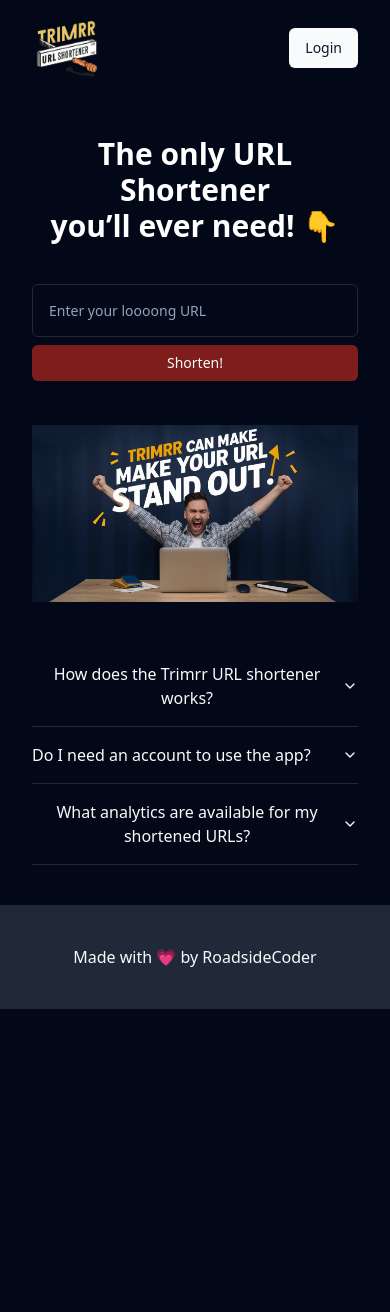
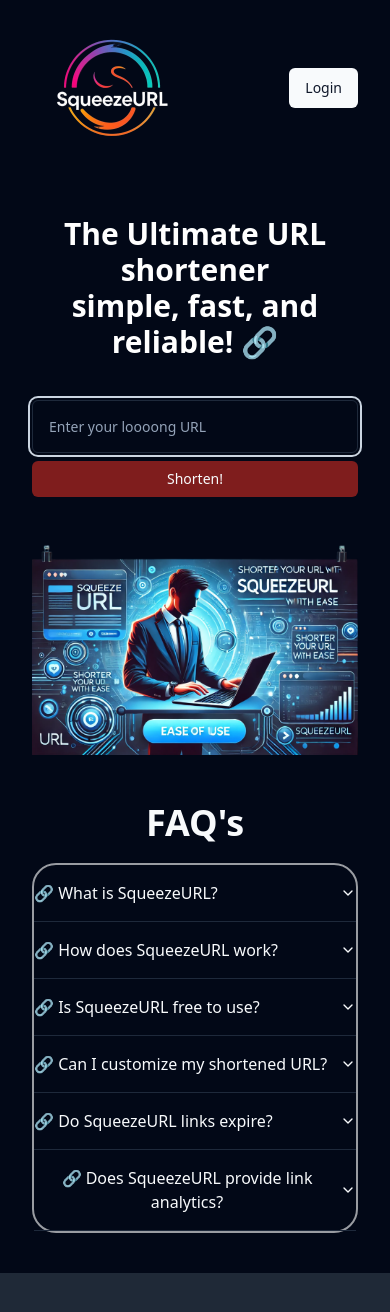
Before and after one commit to Gautam5328/url_shortener, a React (Vite) app: page / in a window 390 px wide. Shown: the top 1312 px of the page. Before the commit the page ends 1009 px from the top, so only its background shows below. Built offline with nearby package versions, Linux system fonts and the light colour scheme; no server answers.

Commit message:
Updated code for squeeze url faqs and logo

```diff
--- a/src/components/create-link.jsx
+++ b/src/components/create-link.jsx
@@ -105,7 +105,7 @@
 
         <Input
           id="title"
-          placeholder="Short Link's Title"
+          placeholder="Name of the Link"
           value={formValues.title}
           onChange={handleChange}
         />
@@ -118,7 +118,7 @@
         />
         {errors.longUrl && <Error message={errors.longUrl} />}
         <div className="flex items-center gap-2">
-          <Card className="p-2">SqueezeUrl</Card> /
+          <Card className="p-2">squeezeurl.netlify.app</Card> /
           <Input
             id="customUrl"
             placeholder="Custom Link (optional)"
--- a/src/components/header.jsx
+++ b/src/components/header.jsx
@@ -23,9 +23,9 @@
 
   return (
     <>
-      <nav className="py-4 flex justify-between items-center">
+      <nav className="py-2 flex justify-between items-center lg:mx-[-40px] lg:mt-[-10px]">
         <Link to="/">
-          <img src="/logo.png" className="h-16" alt="Trimrr Logo" />
+          <img src="/squeezeurl_logo.png" className="h-40 w-40" alt="Trimrr Logo" />
         </Link>
         <div className="flex gap-4">
           {!user ? (
--- a/src/layouts/app-layout.jsx
+++ b/src/layouts/app-layout.jsx
@@ -9,7 +9,6 @@
         <Outlet />
       </main>
       <div className="p-10 text-center bg-gray-800 mt-10">
-        Made with 💗 by RoadsideCoder
       </div>
     </div>
   );
--- a/src/pages/landing.jsx
+++ b/src/pages/landing.jsx
@@ -21,7 +21,7 @@
   return (
     <div className="flex flex-col items-center">
       <h2 className="my-10 sm:my-16 text-3xl sm:text-6xl lg:text-7xl text-white text-center font-extrabold">
-        The only URL Shortener <br /> you&rsquo;ll ever need! 👇
+        The Ultimate URL shortener<br /> simple, fast, and reliable! 🔗
       </h2>
       <form
         onSubmit={handleShorten}
@@ -31,6 +31,7 @@
           type="url"
           placeholder="Enter your loooong URL"
           value={longUrl}
+          autoFocus
           onChange={(e) => setLongUrl(e.target.value)}
           className="h-full flex-1 py-4 px-4"
         />
@@ -39,36 +40,57 @@
         </Button>
       </form>
       <img
-        src="/banner1.jpg" // replace with 2 in small screens
-        className="w-full my-11 md:px-11"
+        src="/banner3.png" // replace with 2 in small screens
+        className="w-full my-12 md:px-11"
       />
-      <Accordion type="multiple" collapsible className="w-full md:px-11">
+      <h1 className="text-4xl font-semibold">FAQ's</h1>
+      <Accordion type="multiple" collapsible className="w-full md:px-11 mt-5 border-2 border-white/60 rounded-3xl">
         <AccordionItem value="item-1">
-          <AccordionTrigger>
-            How does the Trimrr URL shortener works?
+          <AccordionTrigger className = "hover:no-underline">
+          🔗 What is SqueezeURL?
           </AccordionTrigger>
           <AccordionContent>
-            When you enter a long URL, our system generates a shorter version of
-            that URL. This shortened URL redirects to the original long URL when
-            accessed.
+            SqueezeURL is a fast and reliable URL shortener that helps you create concise and shareable links with ease.
           </AccordionContent>
         </AccordionItem>
         <AccordionItem value="item-2">
-          <AccordionTrigger>
-            Do I need an account to use the app?
+          <AccordionTrigger className = "hover:no-underline">
+          🔗 How does SqueezeURL work?
           </AccordionTrigger>
           <AccordionContent>
-            Yes. Creating an account allows you to manage your URLs, view
-            analytics, and customize your short URLs.
+            Simply paste your long URL into our platform, click the shorten button, and get a compact link that’s easy to share.
           </AccordionContent>
         </AccordionItem>
         <AccordionItem value="item-3">
-          <AccordionTrigger>
-            What analytics are available for my shortened URLs?
+          <AccordionTrigger className = "hover:no-underline">
+          🔗  Is SqueezeURL free to use?
           </AccordionTrigger>
           <AccordionContent>
-            You can view the number of clicks, geolocation data of the clicks
-            and device types (mobile/desktop) for each of your shortened URLs.
+            Yes! Our basic URL shortening service is free. We also offer premium features for advanced analytics and custom branding.
+          </AccordionContent>
+        </AccordionItem>
+        <AccordionItem value="item-4">
+          <AccordionTrigger className = "hover:no-underline">
+          🔗 Can I customize my shortened URL?
+          </AccordionTrigger>
+          <AccordionContent>
+            Yes! With our premium plan, you can create custom short links that match your brand or campaign.
+          </AccordionContent>
+        </AccordionItem>
+        <AccordionItem value="item-5">
+          <AccordionTrigger className = "hover:no-underline">
+          🔗 Do SqueezeURL links expire?
+          </AccordionTrigger>
+          <AccordionContent>
+            By default, links do not expire. However, you can set expiration dates for links if needed.
+          </AccordionContent>
+        </AccordionItem>
+        <AccordionItem value="item-6">
+          <AccordionTrigger className = "hover:no-underline">
+          🔗 Does SqueezeURL provide link analytics?
+          </AccordionTrigger>
+          <AccordionContent>
+            Absolutely! You can track clicks, locations, devices, and referral sources through our analytics dashboard.
           </AccordionContent>
         </AccordionItem>
       </Accordion>
--- a/src/pages/link.jsx
+++ b/src/pages/link.jsx
@@ -78,7 +78,7 @@
           <a
             href={`https://squeezeurl.netlify.app/${link}`}
             target="_blank"
-            className="text-3xl sm:text-4xl text-blue-400 font-bold hover:underline cursor-pointer"
+            className="text-2xl sm:text-4xl text-blue-400 font-bold hover:underline cursor-pointer"
           >
             https://squeezeurl.netlify.app/{link}
           </a>
@@ -128,7 +128,7 @@
           />
         </div>
 
-        <Card className="sm:w-3/5">
+        <Card className="sm:w-2/5">
           <CardHeader>
             <CardTitle className="text-4xl font-extrabold">Stats</CardTitle>
           </CardHeader>
```
Also changed, not shown: public/banner3.png (added), public/squeezeurl_logo.png (added).
